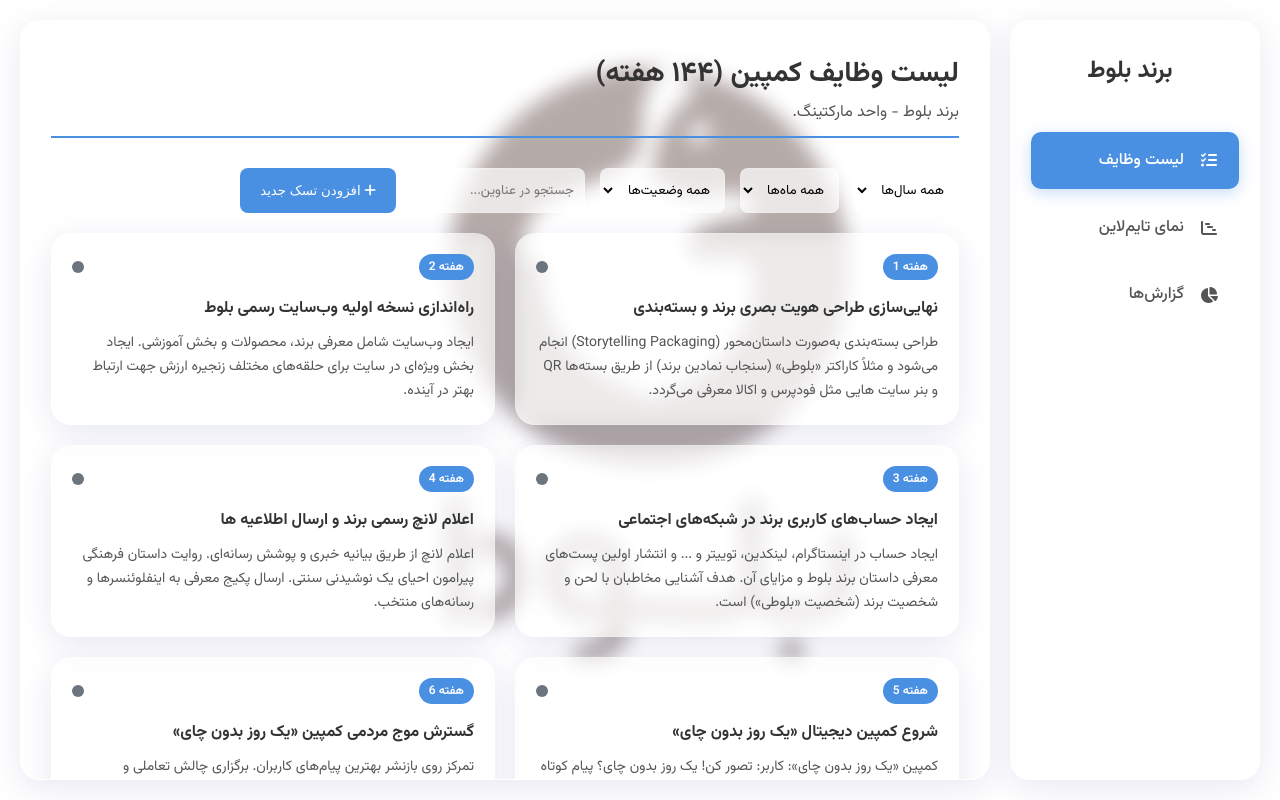
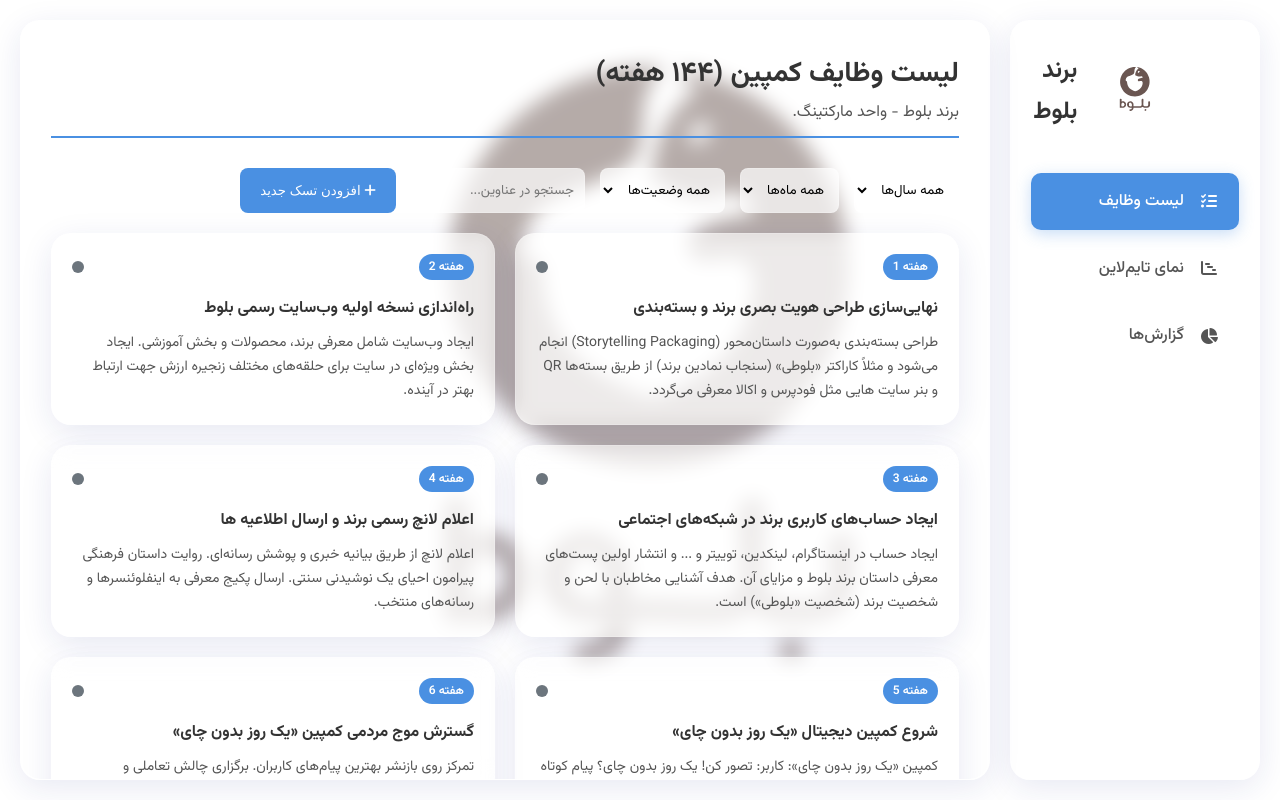
Before and after one commit to HATfood/campaign, a plain HTML site: page index.html in a window 1280 px wide. Drawn offline with nearby package versions, Linux system fonts and the light colour scheme.

Commit message:
Update index.html

```diff
--- a/index.html
+++ b/index.html
@@ -421,7 +421,7 @@
     <div class="container">
         <aside class="sidebar glass">
             <div class="brand-logo">
-                <i url('logo.svg')></i>
+ 			    <img src="logo.svg" alt="Brand Logo" />
                 <h1>برند بلوط</h1>
             </div>
             <nav class="nav">
```
